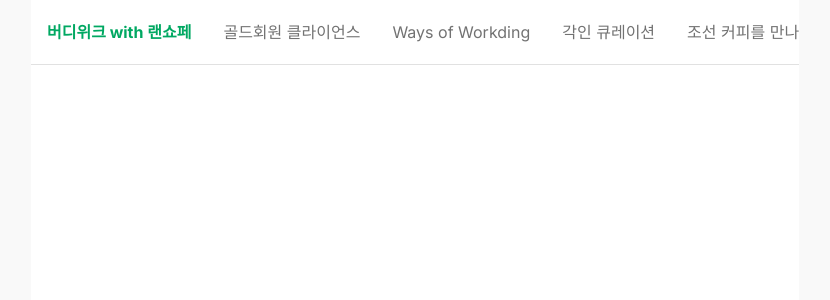
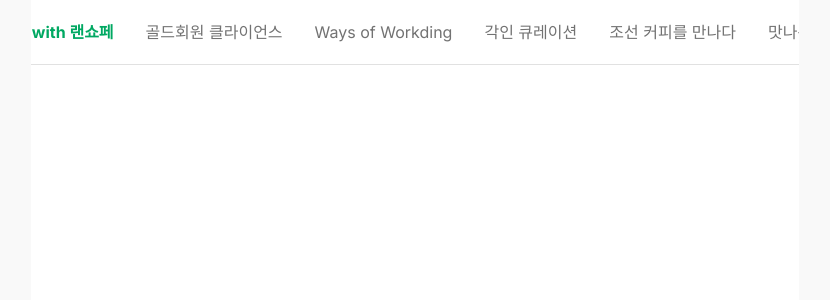
Before and after one commit to spharos6th-colorful/FE-colorful-starbucks, a Next.js app: page /events in a window 1280 px wide. Shown: the top 300 px of the page, without its empty margins (225-1055 px from the left). Built offline with nearby package versions, Linux system fonts and the light colour scheme.

Commit message:
🔨 refactor: div태그 통합 및 interface에서 type으로 변경

```diff
--- a/src/app/(main)/events/page.tsx
+++ b/src/app/(main)/events/page.tsx
@@ -3,10 +3,10 @@ import React from 'react';
 import EventTabBar from '@/components/layouts/event/EventTabBar';
 import { getEventsDummy } from '@/actions/event-service';
 
-interface EventSearchParamsType {
+type EventSearchParamsType = {
   eventId?: string;
   title?: string;
-}
+};
 
 type SearchParams = Promise<EventSearchParamsType>;
 
--- a/src/components/modules/event/EventTabContent.tsx
+++ b/src/components/modules/event/EventTabContent.tsx
@@ -18,8 +18,7 @@ export default function EventTabContent({ events, activeEventId }: EventTabConte
   };
 
   return (
-    <div className='flex justify-center'>
-      <div className='flex overflow-x-auto hide-scrollbar'>
+    <div className='flex justify-center overflow-x-auto hide-scrollbar'>
       {events.map((event) => (
         <div key={event.eventUuid} className='flex-shrink-0'>
           <EventTab
@@ -30,6 +29,5 @@ export default function EventTabContent({ events, activeEventId }: EventTabConte
         </div>
       ))}
     </div>
-    </div>
   );
 }
```
Lines whose indentation alone changed are shown as unchanged.
